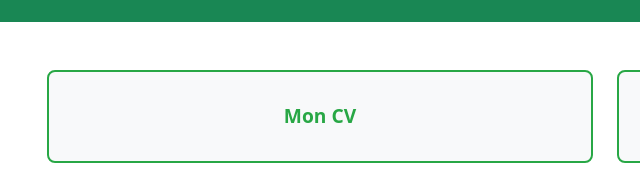
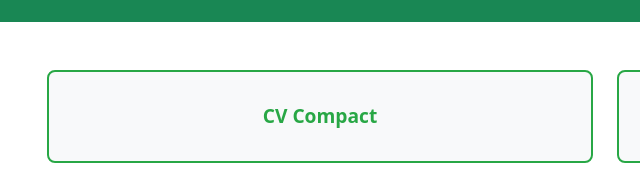
Before and after one commit to xconix/guajava-site, a website built with webpack: page index.html in a window 1280 px wide. Shown: the part 122-306 px from the top of the page, 35-675 px from the left. Built offline with nearby package versions, Linux system fonts and the light colour scheme.

Commit message:
Mise à jour avec le CV compact

```diff
--- a/index.html
+++ b/index.html
@@ -92,12 +92,19 @@
       <div class="row g-4">
         <!-- Lien vers le CV -->
         <div class="col-12 col-md-6">
-          <a href="https://www.cvdetail.guajava.site" target="_blank" class="text-decoration-none">
+          <a href="https://www.cvcompact.guajava.site" target="_blank" class="text-decoration-none">
             <div class="portfolio-item">
-              Mon CV
+              CV Compact
             </div>
           </a>
         </div>
+        <!-- <div class="col-12 col-md-6">
+          <a href="https://www.cvdetail.guajava.site" target="_blank" class="text-decoration-none">
+            <div class="portfolio-item">
+              Détaillé
+            </div>
+          </a>
+        </div> -->
         <!-- Lien vers les certifications -->
         <!-- <div class="col-12 col-md-6">
           <a href="https://www.example.com/mes-certifications" target="_blank" class="text-decoration-none">
@@ -122,6 +129,7 @@
             </div>
           </a>
         </div>
+
         <!-- Lien vers le site 3 -->
         <!-- <div class="col-12 col-md-6">
           <a href="https://www.example3.com" target="_blank" class="text-decoration-none">
@@ -146,7 +154,49 @@
             </div>
           </a>
         </div> -->
+        <!-- Lien vers le site 6 -->
+        <!-- <div class="col-12 col-md-6">
+                          <a href="https://www.example5.com" target="_blank" class="text-decoration-none">
+                            <div class="portfolio-item">
+                              Projet 6 : Solution de paiement Stripe
+                            </div>
+                          </a>
+                        </div> -->
       </div>
+      <!-- <div class="row mt-4">
+        <div class="col">
+          <div class="card">
+            <div class="card-title">Vue</div>
+
+          </div>
+
+        </div>
+        <div class="col">
+          <div class="card">
+            <div class="card-title">.net Core</div>
+
+          </div>
+        </div>
+        <div class="col">
+          <div class="card">
+            <div class="card-title">MongoDB</div>
+
+          </div>
+        </div>
+        <div class="col">
+          <div class="card">
+            <div class="card-title">NodeJs</div>
+
+          </div>
+        </div>
+        <div class="col">
+          <div class="card">
+            <div class="card-title">SQL Server</div>
+
+          </div>
+        </div>
+
+      </div> -->
     </div>
   </div>
   <footer class="bg-dark text-white text-center py-3 mt-auto">
```
